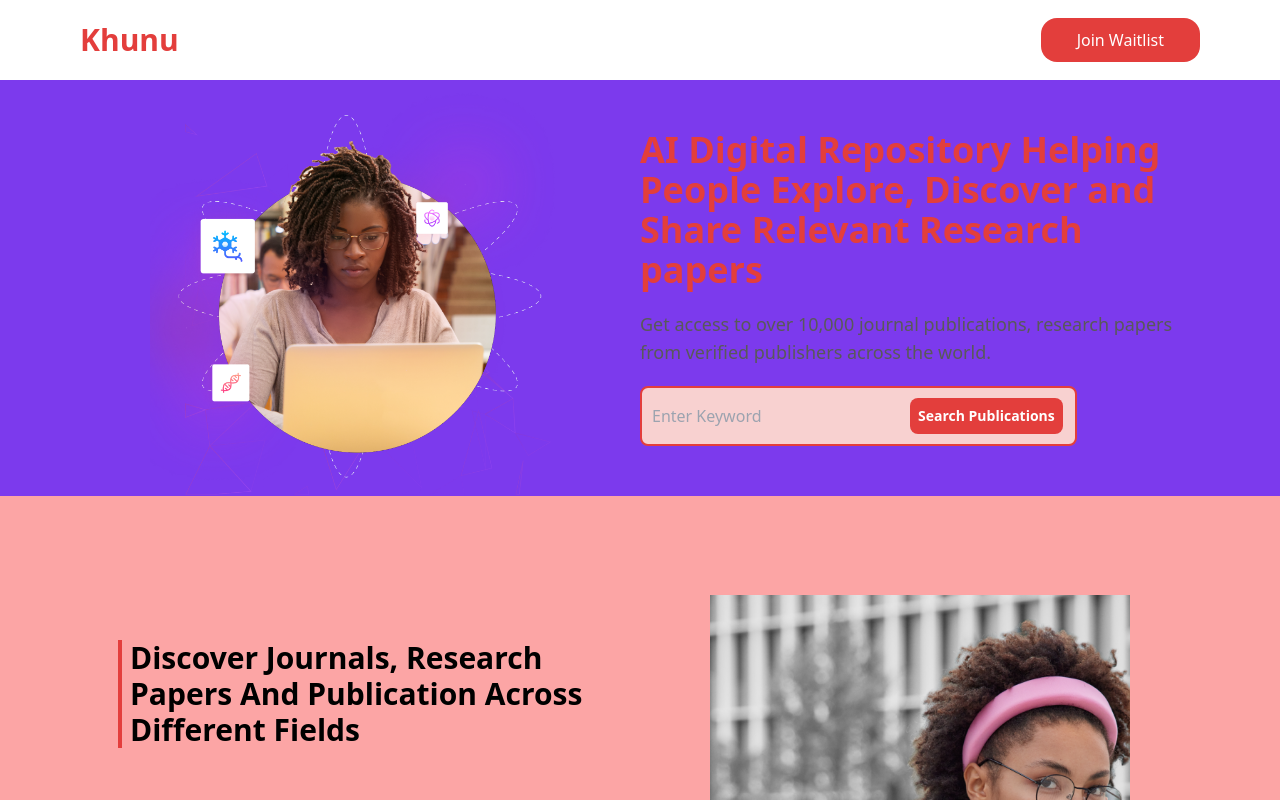
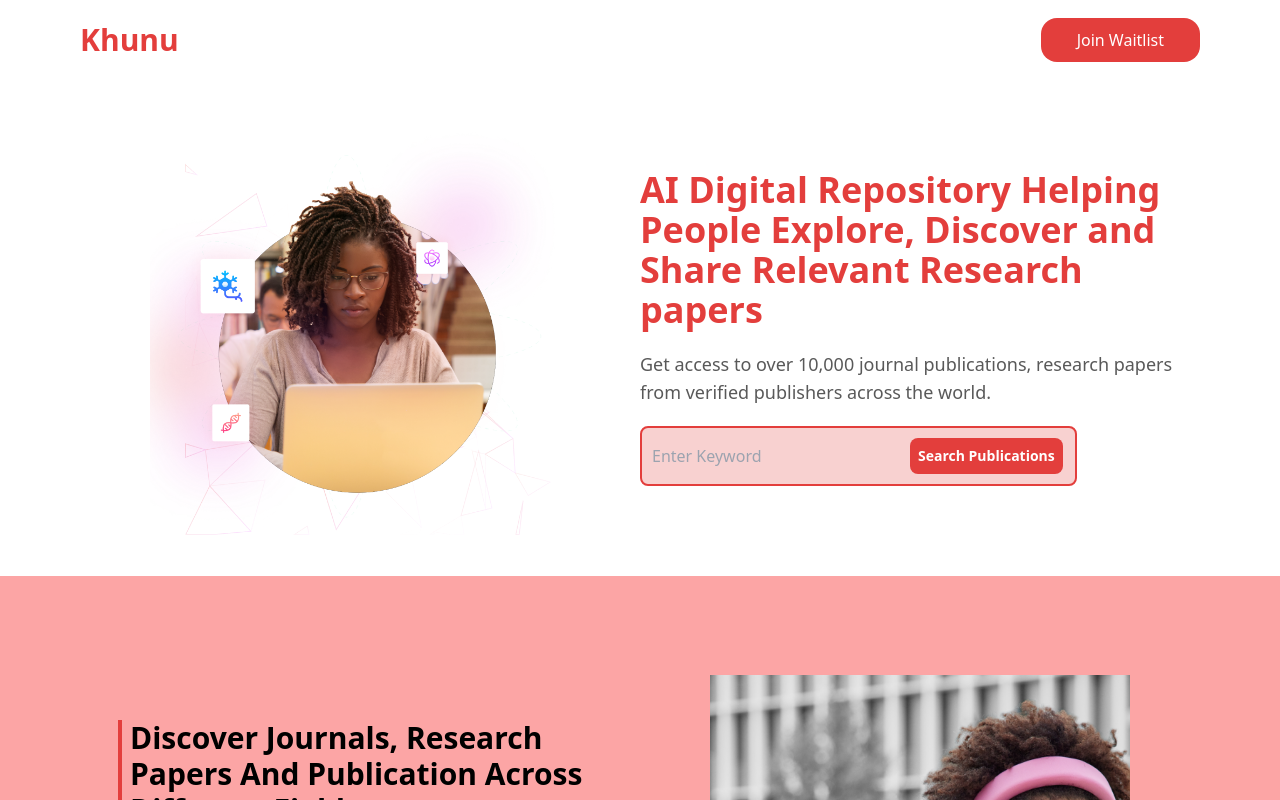
Before and after one commit to samsonlawal/Khunu, a React (Vite) app: page / in a window 1280 px wide. Shown: the top 800 px of the page. Built offline with nearby package versions, Linux system fonts and the light colour scheme.

Commit message:
adjusting media

```diff
--- a/src/UI/Header.jsx
+++ b/src/UI/Header.jsx
@@ -2,7 +2,7 @@ import lady from "../img/headerLady.png";
 
 export default function Header() {
   return (
-    <div className="h-fit md:h-82 py-10 lg:p-10 xl:px-20 xl:py-0 w-full flex flex-col lg:flex-row justify-center items-center px-5 mb-20 lg:mb-0 bg-violet-600">
+    <div className="h-fit md:h-82 py-10 lg:p-10 xl:px-20 xl:py-10 w-full flex flex-col lg:flex-row justify-center items-center px-5 mb-20 lg:mb-0">
       {/* Image */}
       <div className="pb-10 md:pb-0 w-full flex justify-center items-center">
         <img src={lady} alt="" className="md:w-7/12 lg:w-9/12 w-96" />
```
